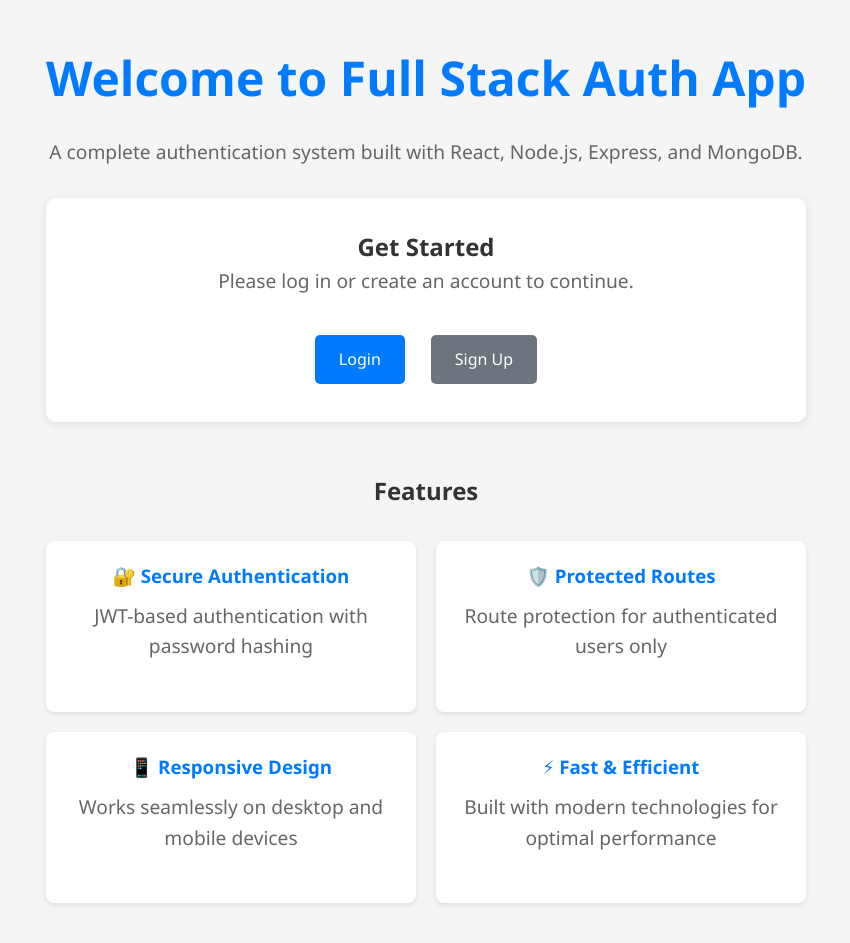
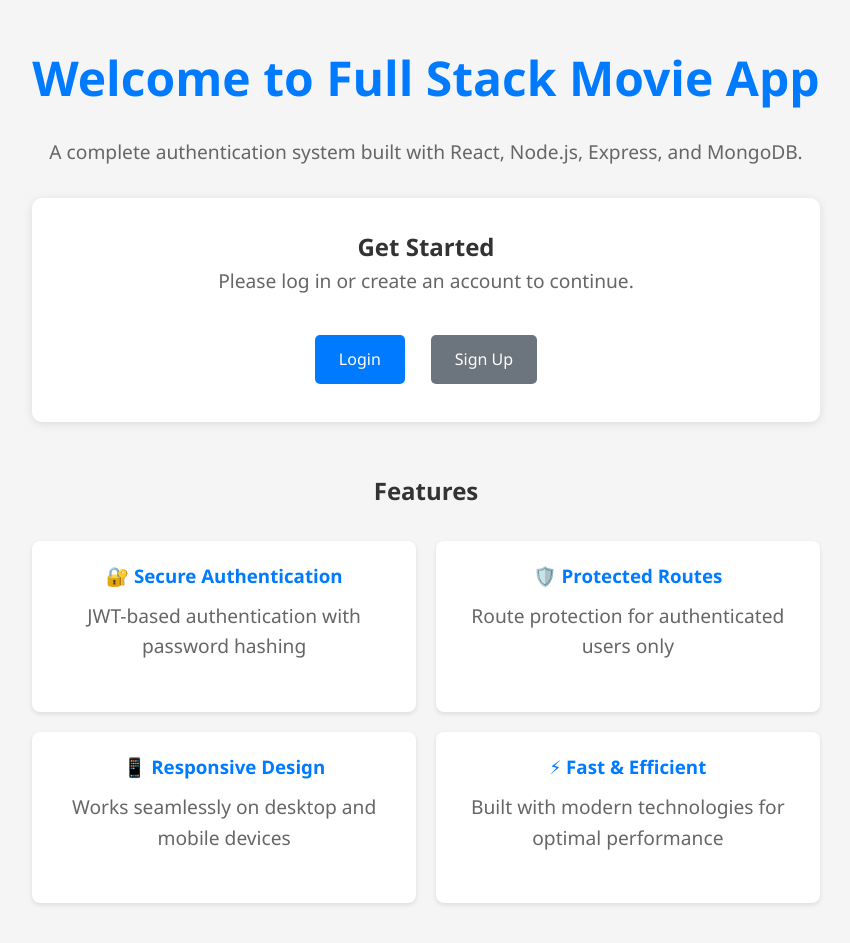
Before and after one commit to talhakayanii/Full-stack-movie-app, a React (Create React App) app in the folder frontend/: page / in a window 1280 px wide. Shown: the whole page, without its empty margins (214-1064 px from the left). Built offline with nearby package versions, Linux system fonts and the light colour scheme.

Commit message:
Updated Home component and removed frontend .gitignore

```diff
--- a/frontend/src/components/Home.tsx
+++ b/frontend/src/components/Home.tsx
@@ -8,7 +8,7 @@ const Home: React.FC = () => {
   return (
     <div className="home-container">
       <div className="home-content">
-        <h1>Welcome to Full Stack Auth App</h1>
+        <h1>Welcome to Full Stack Movie App</h1>
         <p>A complete authentication system built with React, Node.js, Express, and MongoDB.</p>
 
         {user ? (
```
Also changed, not shown: 1 other file (tests, documents, lock files or other folders).
